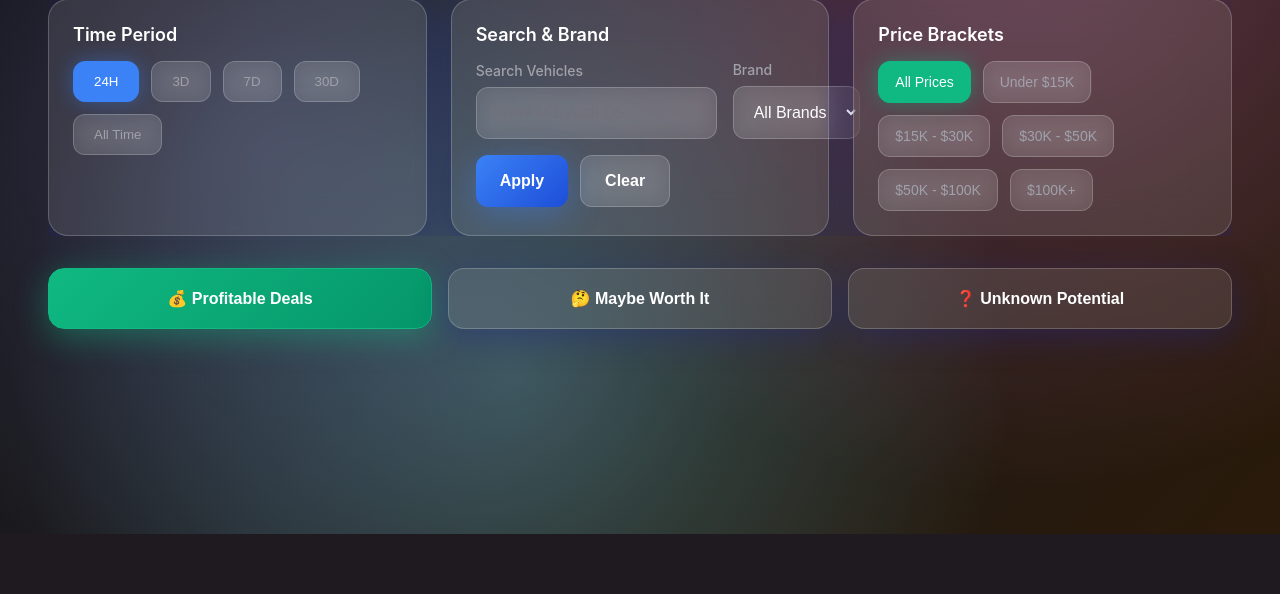
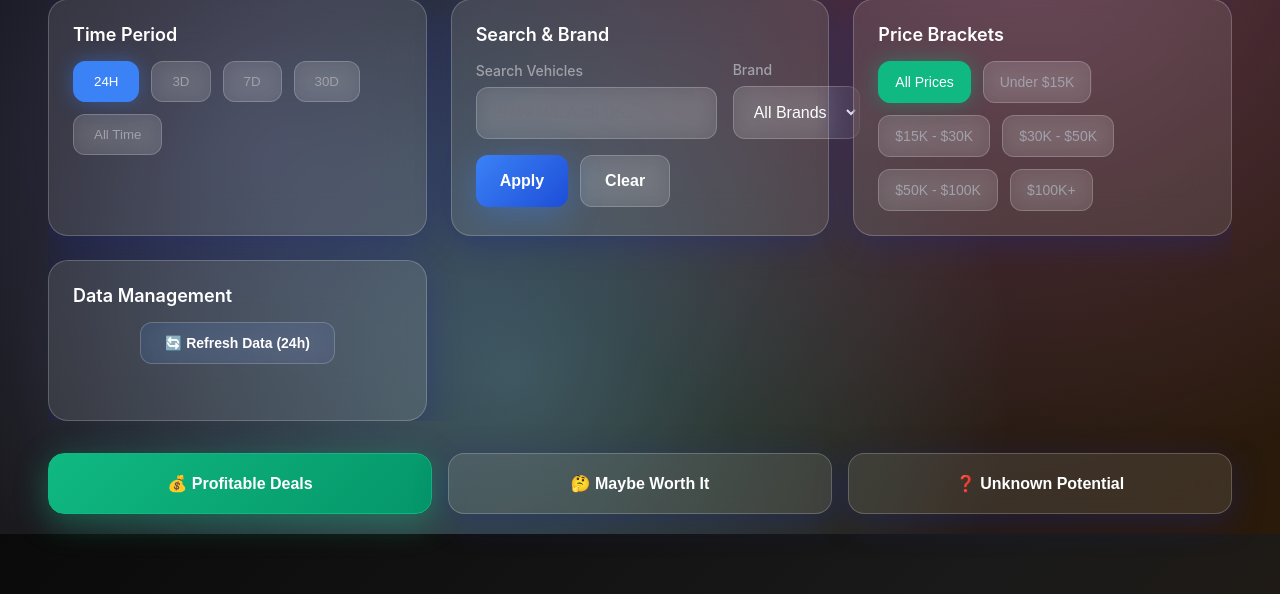
Before and after one commit to Simplufy/Automonitorv69, a FastAPI app: page / in a window 1280 px wide. Shown: the part 266-860 px from the top of the page. Before the commit the page ends 800 px from the top, so only its background shows below. Run offline with FastAPI, Linux system fonts and the light colour scheme; data that the repository does not hold is empty; parts of the project's set-up code (start-up, migrations or seed data) failed here and were passed over; some libraries are stand-ins or nearby versions.

Commit message:
Add a button to manually refresh recent listing data for improved accuracy
Adds a new API endpoint `/api/refresh-data` to rescore listings from the last 24 hours, including UI elements and CSS for a refresh button and status updates.

Replit-Commit-Author: Agent
Replit-Commit-Session-Id: 716a6384-2f5e-47f5-bfd1-870b09d61bcf
Replit-Commit-Checkpoint-Type: full_checkpoint
Replit-Commit-Screenshot-Url: https://storage.googleapis.com/screenshot-production-us-central1/cbdf3516-c201-4403-9261-82c1e7cde1fe/716a6384-2f5e-47f5-bfd1-870b09d61bcf/BuuNCZW

```diff
--- a/app/static/modern-styles.css
+++ b/app/static/modern-styles.css
@@ -637,3 +637,77 @@ body::before {
 ::-webkit-scrollbar-thumb:hover {
   background: rgba(255, 255, 255, 0.5);
 }
+
+/* Refresh button and status styles */
+.refresh-section {
+  display: flex;
+  flex-direction: column;
+  gap: 12px;
+  align-items: center;
+}
+
+.refresh-btn {
+  background: linear-gradient(135deg, rgba(0, 122, 255, 0.1), rgba(88, 86, 214, 0.1));
+  border: 1px solid rgba(255, 255, 255, 0.2);
+  border-radius: 12px;
+  padding: 12px 24px;
+  color: #ffffff;
+  font-size: 14px;
+  font-weight: 600;
+  cursor: pointer;
+  transition: all 0.3s ease;
+  backdrop-filter: blur(20px);
+  -webkit-backdrop-filter: blur(20px);
+  min-width: 180px;
+}
+
+.refresh-btn:hover:not(:disabled) {
+  background: linear-gradient(135deg, rgba(0, 122, 255, 0.2), rgba(88, 86, 214, 0.2));
+  border-color: rgba(255, 255, 255, 0.3);
+  transform: translateY(-2px);
+  box-shadow: 0 8px 25px rgba(0, 122, 255, 0.3);
+}
+
+.refresh-btn:disabled {
+  opacity: 0.6;
+  cursor: not-allowed;
+  transform: none;
+}
+
+.refresh-status {
+  min-height: 20px;
+  text-align: center;
+  font-size: 13px;
+}
+
+.status-loading {
+  color: #64B5F6;
+  font-weight: 500;
+}
+
+.status-success {
+  color: #81C784;
+  font-weight: 500;
+}
+
+.status-error {
+  color: #E57373;
+  font-weight: 500;
+}
+
+.status-success small,
+.status-error small {
+  display: block;
+  font-size: 11px;
+  opacity: 0.8;
+  margin-top: 4px;
+}
+
+.spinner {
+  animation: spin 1s linear infinite;
+}
+
+@keyframes spin {
+  from { transform: rotate(0deg); }
+  to { transform: rotate(360deg); }
+}
--- a/app/templates/dashboard.html
+++ b/app/templates/dashboard.html
@@ -54,6 +54,18 @@
         <button class="price-bracket" data-min="30000" data-max="50000" onclick="setPriceBracket(this)">$30K - $50K</button>
         <button class="price-bracket" data-min="50000" data-max="100000" onclick="setPriceBracket(this)">$50K - $100K</button>
         <button class="price-bracket" data-min="100000" data-max="" onclick="setPriceBracket(this)">$100K+</button>
+      </div>
+    </div>
+
+    <!-- Data Management -->
+    <div class="filter-card glass-card">
+      <h3 class="filter-title">Data Management</h3>
+      <div class="refresh-section">
+        <button id="refresh-data-btn" class="refresh-btn" onclick="refreshData()">
+          <span id="refresh-text">🔄 Refresh Data (24h)</span>
+          <span id="refresh-spinner" class="spinner" style="display: none;">⏳ Processing...</span>
+        </button>
+        <div id="refresh-status" class="refresh-status"></div>
       </div>
     </div>
   </div>
@@ -239,5 +251,61 @@ function clearFilters() {
   // Apply filters (will show just category and 24h)
   applyFilters();
 }
+
+// Refresh data function
+async function refreshData() {
+  const btn = document.getElementById('refresh-data-btn');
+  const text = document.getElementById('refresh-text');
+  const spinner = document.getElementById('refresh-spinner');
+  const status = document.getElementById('refresh-status');
+
+  // Show loading state
+  btn.disabled = true;
+  text.style.display = 'none';
+  spinner.style.display = 'inline';
+  status.innerHTML = '<div class="status-loading">🔄 Refreshing data...</div>';
+
+  try {
+    const response = await fetch('/api/refresh-data', {
+      method: 'POST',
+      headers: {
+        'Content-Type': 'application/json'
+      }
+    });
+
+    const result = await response.json();
+
+    if (result.ok) {
+      status.innerHTML = `
+        <div class="status-success">
+          ✅ ${result.message}<br>
+          <small>Last updated: ${new Date().toLocaleTimeString()}</small>
+        </div>
+      `;
+
+      // Automatically refresh the current view after 2 seconds
+      setTimeout(() => {
+        applyFilters();
+      }, 2000);
+    } else {
+      status.innerHTML = `
+        <div class="status-error">
+          ❌ ${result.message}
+        </div>
+      `;
+    }
+  } catch (error) {
+    status.innerHTML = `
+      <div class="status-error">
+        ❌ Error refreshing data: ${error.message}
+      </div>
+    `;
+  } finally {
+    // Reset button state
+    btn.disabled = false;
+    text.style.display = 'inline';
+    spinner.style.display = 'none';
+  }
+}
 </script>
 {% endblock %}
```
Also changed, not shown: app/routes/web_front.py (+87 -3 lines).
